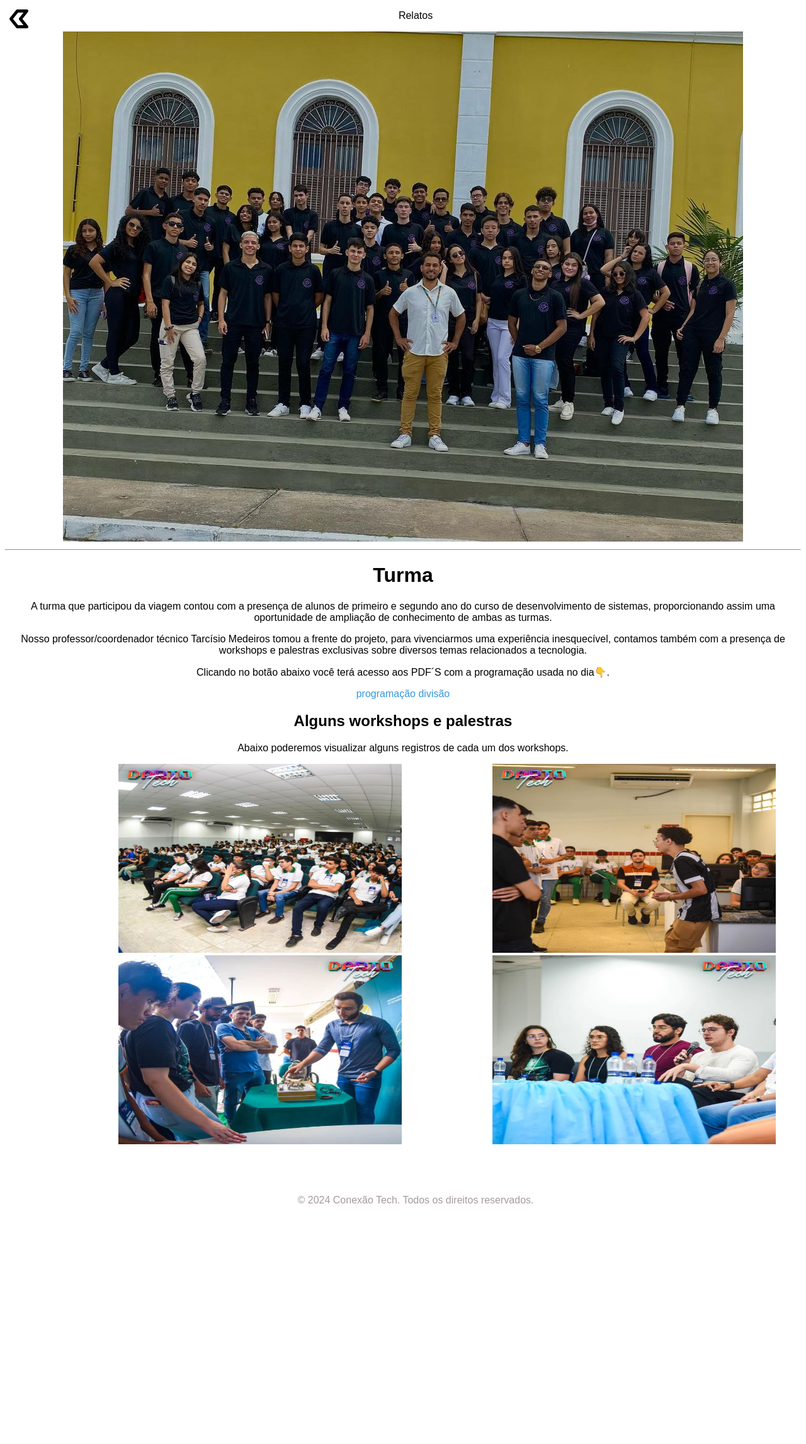
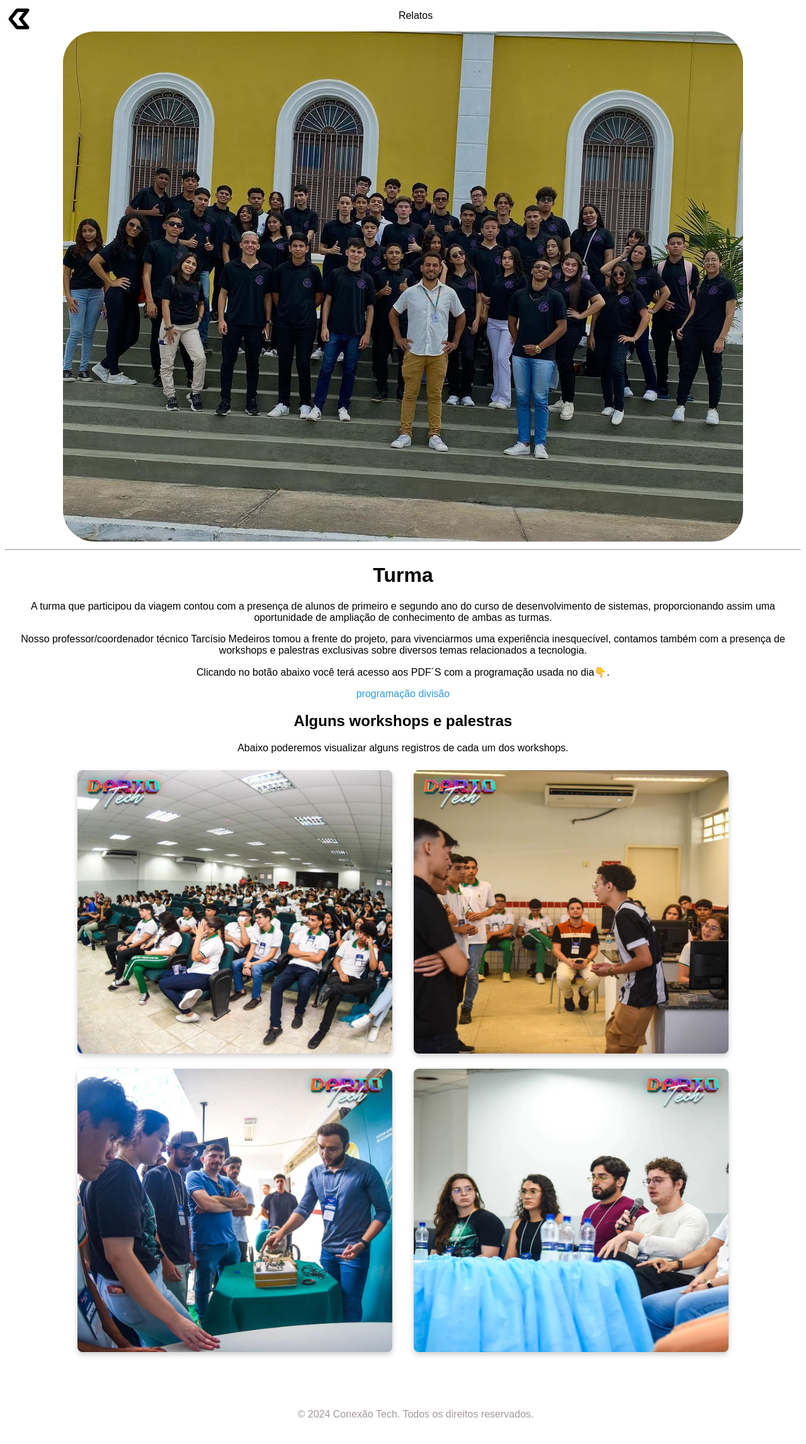
Before and after one commit to YagoJose1/Trabalho-Datan, a PHP site: page /pag_2.html in a window 1280 px wide. Shown: the whole page at 63% size. Before the commit the page ends 1911 px from the top, so only its background shows below. Run offline with PHP 8.4, Linux system fonts and the light colour scheme.

Commit message:
Finalizado

```diff
--- a/index.html
+++ b/index.html
@@ -98,7 +98,6 @@
 
  </div>
 
-
  <footer class="footer">
   <div class="footer-content">
       <p>&copy; 2024 Conexão Tech. Todos os direitos reservados.</p>
--- a/pag_2.html
+++ b/pag_2.html
@@ -16,7 +16,7 @@
     </ul>
   </div>
 
-  <img src="midias/DDS2.jpg" alt="nossa turma">
+  <img class="eventoimgs" src="midias/DDS2.jpg" alt="nossa turma">
  <hr>
   <h1>
     Turma
--- a/pag_3.html
+++ b/pag_3.html
@@ -16,7 +16,6 @@
       <a href="pag_2.html" target="_self" rel="prev">
           <img class="btn_prev" src="midias/voltar.svg" alt="Voltar">
       </a>
-
     </div>
 
   <!-- Container de relatos -->
--- a/style/pag_3.css
+++ b/style/pag_3.css
@@ -15,7 +15,7 @@ body {
     align-items: center;
     justify-content: flex-start;
     min-height: 100vh;
-    padding: 20px;
+    padding: 50px 50px;
     overflow-x: hidden;
 }
 
--- a/style/style.css
+++ b/style/style.css
@@ -14,14 +14,27 @@ li {
 .btn_next  {
   color: black;
   text-decoration: none;
+  transition: all 0.2s ease-in-out;
+}
+
+.btn_next:hover{
+  color: rgb(13, 114, 228);
+  text-decoration: none;
+  transition: all 0.2s ease-in-out;
 }
 
 .btn_prev{
   position: absolute; /* Posiciona a imagem de forma absoluta */
   top: 0; /* Alinha a imagem ao topo */
   left: 0; /* Alinha a imagem à esquerda */
-  width: 60px; /* Largura da imagem (ajuste conforme necessário) */
-  height: auto; /* Mantém a proporção da imagem */
+  width: 60px;
+  height: 60px;
+  cursor: pointer;
+  transition: transform 0.2s;
+}
+
+.btn_prev:hover {
+  transform: scale(1.1);
 }
 
 .cosplay img{
@@ -45,10 +58,15 @@ a:hover {
   text-decoration: none;
 }
 
-.workshops img {
-  padding-left: 140px;
-  height: 300px;
-  width: 450px;
+.workshops img{
+  width: 500px;
+  height: 450px;
+  margin: 10px 15px;
+  background-size: cover;
+  background-position: top;
+  border-radius: 8px;
+  box-shadow: 0 4px 8px rgba(0, 0, 0, 0.2);
+  transition: transform 0.3s;
 }
 
 /* Estilos para o contêiner do cabeçalho */
@@ -132,9 +150,7 @@ nav ul li a {
 
 
 .navlinks{
-
-    margin: 0 15px; /* Espaçamento entre os itens */
-
+  margin: 0 15px; /* Espaçamento entre os itens */
 }
 
 .btn_envolv{
```
Also changed, not shown: login.html (+7 -0 lines), script/script.js (indentation only).
